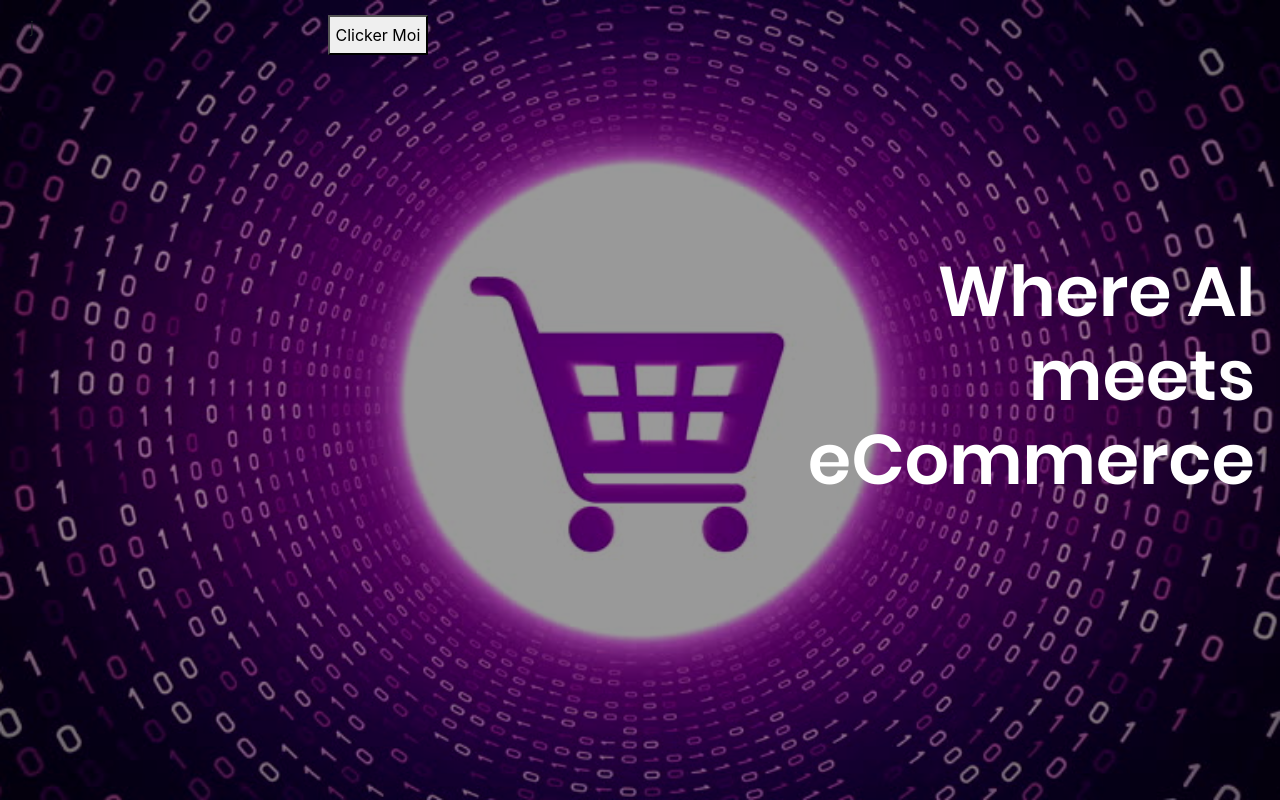
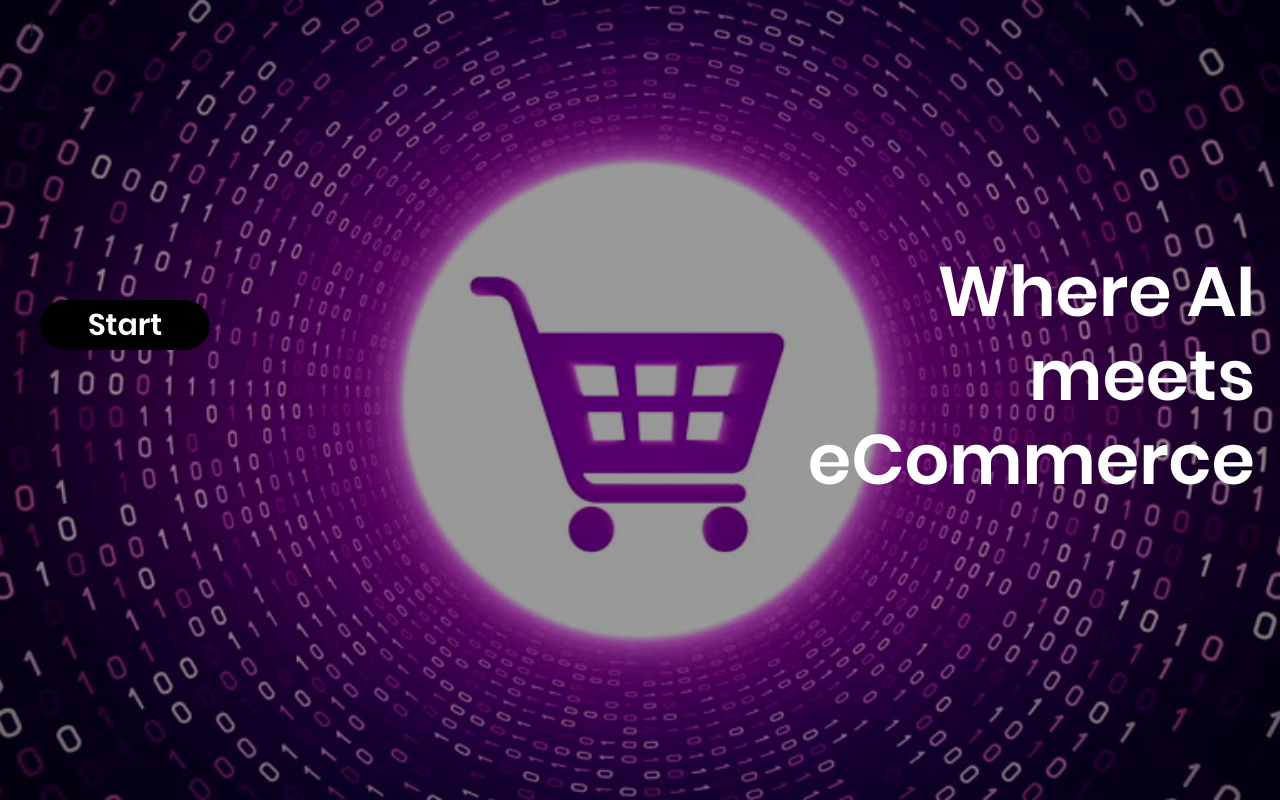
Before and after one commit to erensunerr/CarletonHackathon2019, a Flask app: template app/templates/realIndex.html in a window 1280 px wide. Run offline with Flask 2, Linux system fonts and the light colour scheme; the template is opened without the code that fills it, so the values that code supplies are empty; the visitor is signed in with stand-in values (Sample User, id 1); some libraries are stand-ins or nearby versions.

Commit message:
Finished Button

```diff
--- a/app/static/realIndex/index.css
+++ b/app/static/realIndex/index.css
@@ -62,3 +62,40 @@
 #eCommerceHover:hover{
   background-color: rgba(255, 173, 66, 0.61);
 }
+
+#startbutton{
+  height: 50px;
+  width: 170px;
+  position: absolute;
+  top:300px;
+  left: 40px;
+  font-size: 30px;
+  border-radius: 30px;
+  font-family: Poppins-SemiBold;
+  overflow:hidden;
+  color: white;
+  background-color: black;
+  border:black;
+}
+#startbutton:hover{
+  box-shadow: 0 12px 16px 0 rgba(0,0,0,0.24), 0 17px 50px 0 rgba(0,0,0,0.19);
+}
+#startbutton:after {
+  content: "";
+  background: #f1f1f1;
+  display: block;
+  position: absolute;
+  padding-top: 300%;
+  padding-left: 200%;
+  margin-left: -50px !important;
+  margin-top: -120%;
+  opacity: 0;
+  transition: all 0.8s
+}
+
+#startbutton:active:after {
+  padding: 0;
+  margin: 0;
+  opacity: 1;
+  transition: 0s
+}
--- a/app/templates/realIndex.html
+++ b/app/templates/realIndex.html
@@ -11,7 +11,7 @@
       <div class="container-fluid">
         <div class="row">
         <p class="col-lg-3">j</p>
-        <button class="col-lg-1-pull" type="button">Clicker Moi</button>
+        <button onclick="location.href='index.html'" id="startbutton" class="col-lg-1-pull" type="button">Start</button>
         <h1 class="title col-lg-8-push">
           Where <span id="AIHover">AI</span><br>meets<br><span id="eCommerceHover">eCommerce</span>
         </h1>
```
